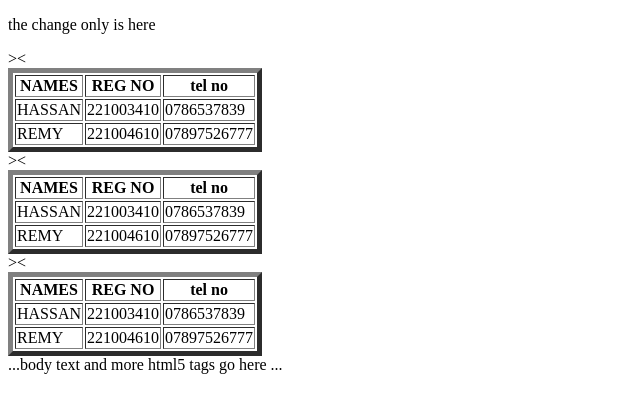
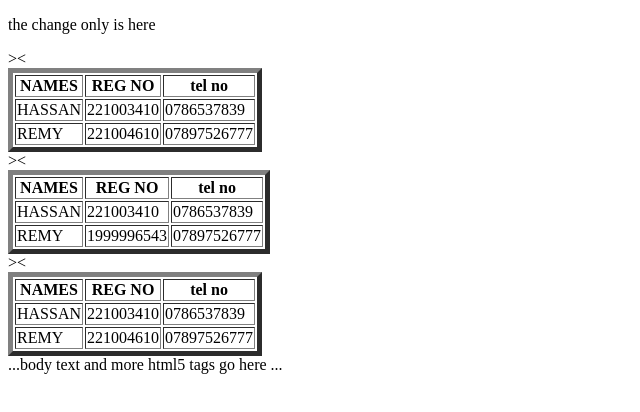
Before and after one commit to remy20002021/NPCmusanze, a plain HTML site: page INDEX.html in a window 1280 px wide. Shown: the whole page, without its empty margins (0-640 px from the left). Drawn offline with Linux system fonts and the light colour scheme.

Commit message:
row changed

```diff
--- a/INDEX.html
+++ b/INDEX.html
@@ -14,7 +14,7 @@
 	<table border="5">
 <tr><th>NAMES</th><Th>REG NO</Th><th>tel no</th>></tr>
 <TR><TD>HASSAN</TD><TD>221003410</TD><td>0786537839</td></TR>
-<TR><<TD>REMY</TD><TD>221004610</TD><td>07897526777</td></TR>
+<TR><<TD>REMY</TD><TD>1999996543</TD><td>07897526777</td></TR>
 </table>
 <table border="5">
 <tr><th>NAMES</th><Th>REG NO</Th><th>tel no</th>></tr>
```
